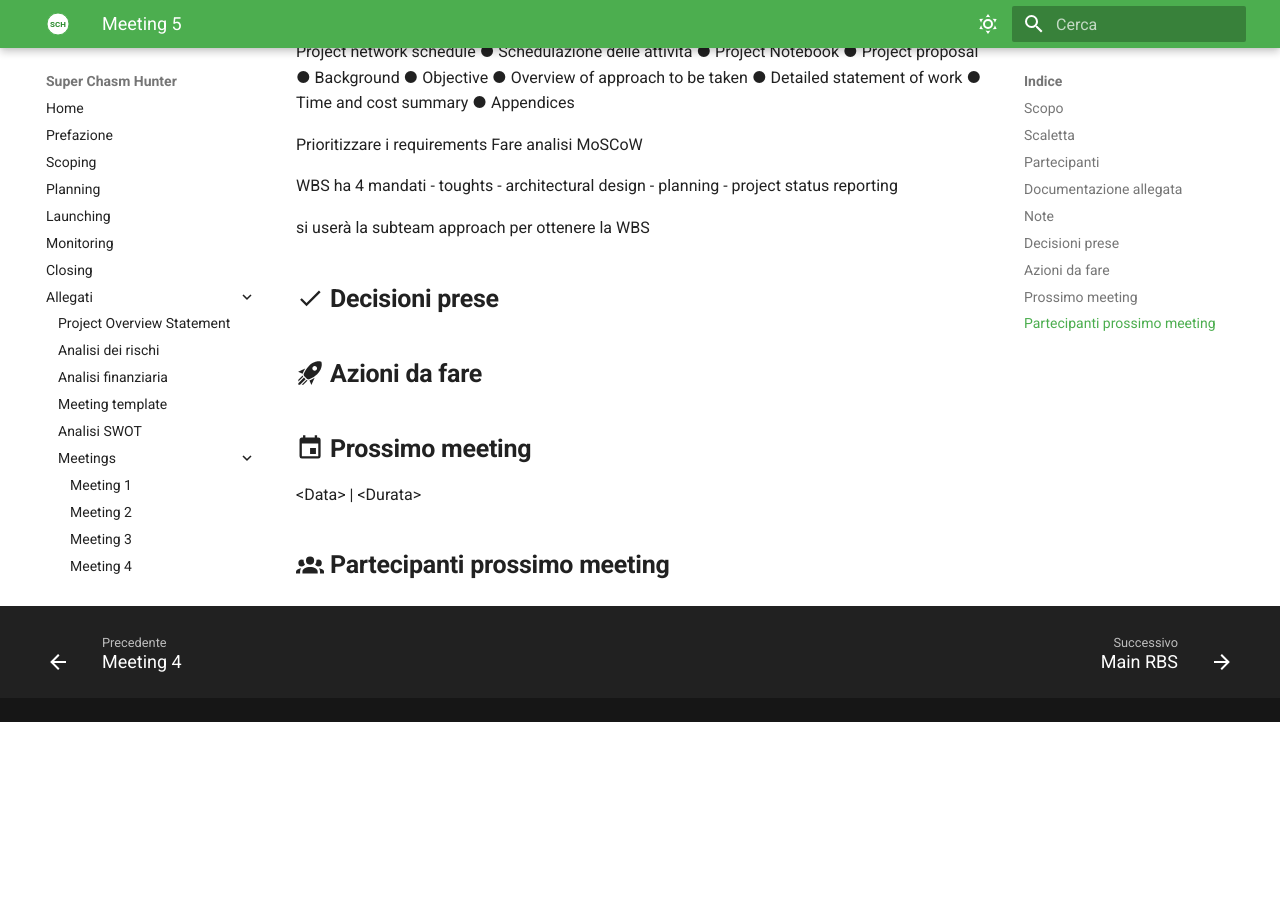
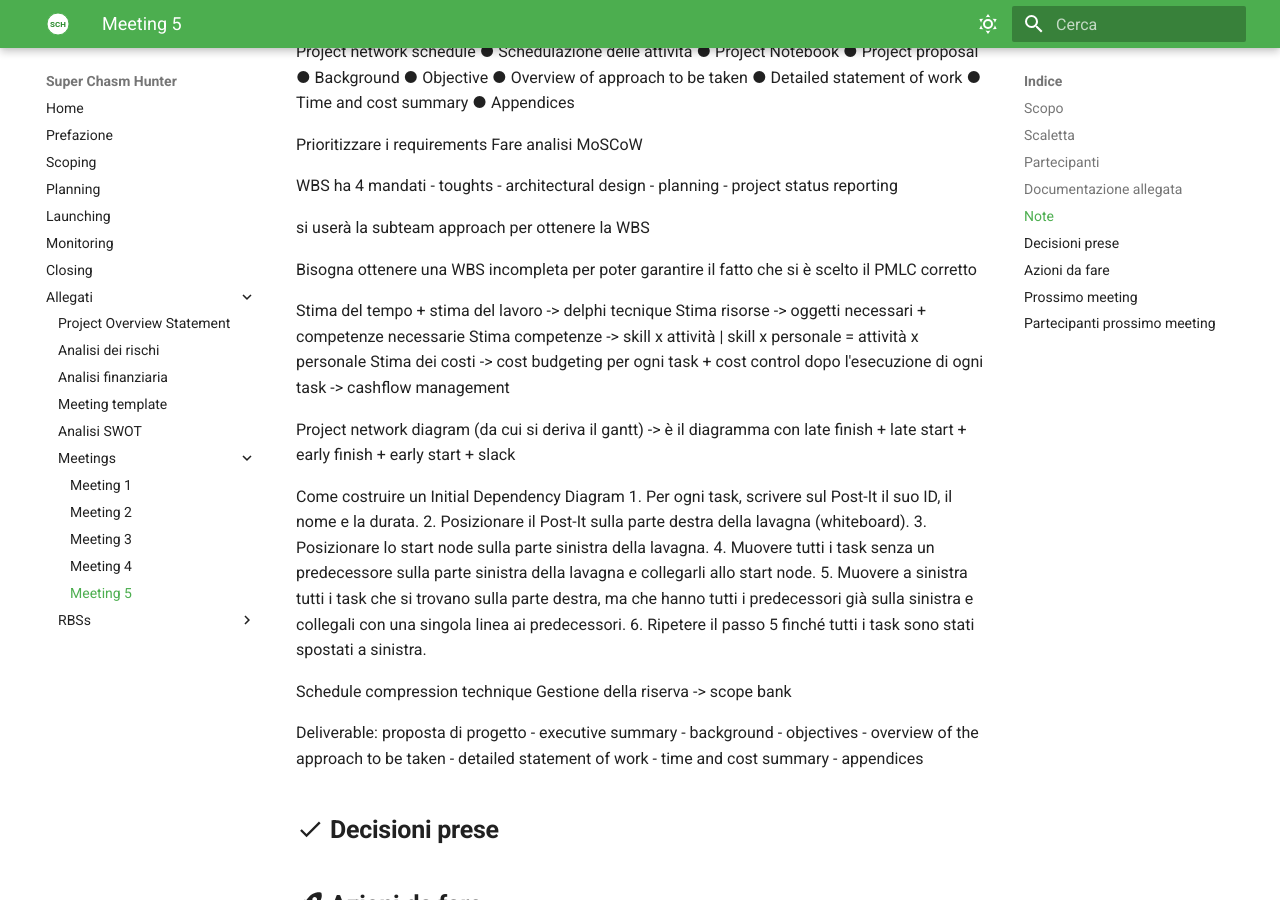
Before and after one commit to FilippoGurioli/super-chasm-hunter-pm, an MkDocs documentation site: the page built from docs/Allegati/Meetings/Meeting 5 - 17-07-25.md, in a window 1280 px wide and 900 px high, scrolled down 610 px. Built offline with MkDocs 1.6.1 and Material for MkDocs 9.7.7, drawn with Linux system fonts in a browser that asks for light colours; before the commit the page ends 1332 px from its top, so only the background shows below that.

Commit message:
feat: add all notes to the meeting

```diff
--- a/docs/Allegati/Meetings/Meeting 5 - 17-07-25.md
+++ b/docs/Allegati/Meetings/Meeting 5 - 17-07-25.md
@@ -47,6 +47,40 @@ WBS ha 4 mandati
 
 si userà la subteam approach per ottenere la WBS
 
+Bisogna ottenere una WBS incompleta per poter garantire il fatto che si è scelto il PMLC corretto
+
+Stima del tempo + stima del lavoro -> delphi tecnique
+Stima risorse -> oggetti necessari + competenze necessarie
+Stima competenze -> skill x attività | skill x personale = attività x personale
+Stima dei costi -> cost budgeting per ogni task + cost control dopo l'esecuzione di ogni task
+            -> cashflow management
+
+Project network diagram (da cui si deriva il gantt)
+-> è il diagramma con late finish + late start + early finish + early start + slack
+
+Come costruire un Initial Dependency Diagram
+1. Per ogni task, scrivere sul Post-It il suo ID, il nome e la durata.
+2. Posizionare il Post-It sulla parte destra della lavagna (whiteboard).
+3. Posizionare lo start node sulla parte sinistra della lavagna.
+4. Muovere tutti i task senza un predecessore sulla parte sinistra della
+lavagna e collegarli allo start node.
+5. Muovere a sinistra tutti i task che si trovano sulla parte destra, ma che
+hanno tutti i predecessori già sulla sinistra e collegali con una singola
+linea ai predecessori.
+6. Ripetere il passo 5 finché tutti i task sono stati spostati a sinistra.
+
+Schedule compression technique
+Gestione della riserva -> scope bank
+
+Deliverable: proposta di progetto
+    - executive summary
+    - background
+    - objectives
+    - overview of the approach to be taken
+    - detailed statement of work
+    - time and cost summary
+    - appendices
+
 ## :material-check: **Decisioni prese**
 
 ## :material-rocket-launch: **Azioni da fare**
```
